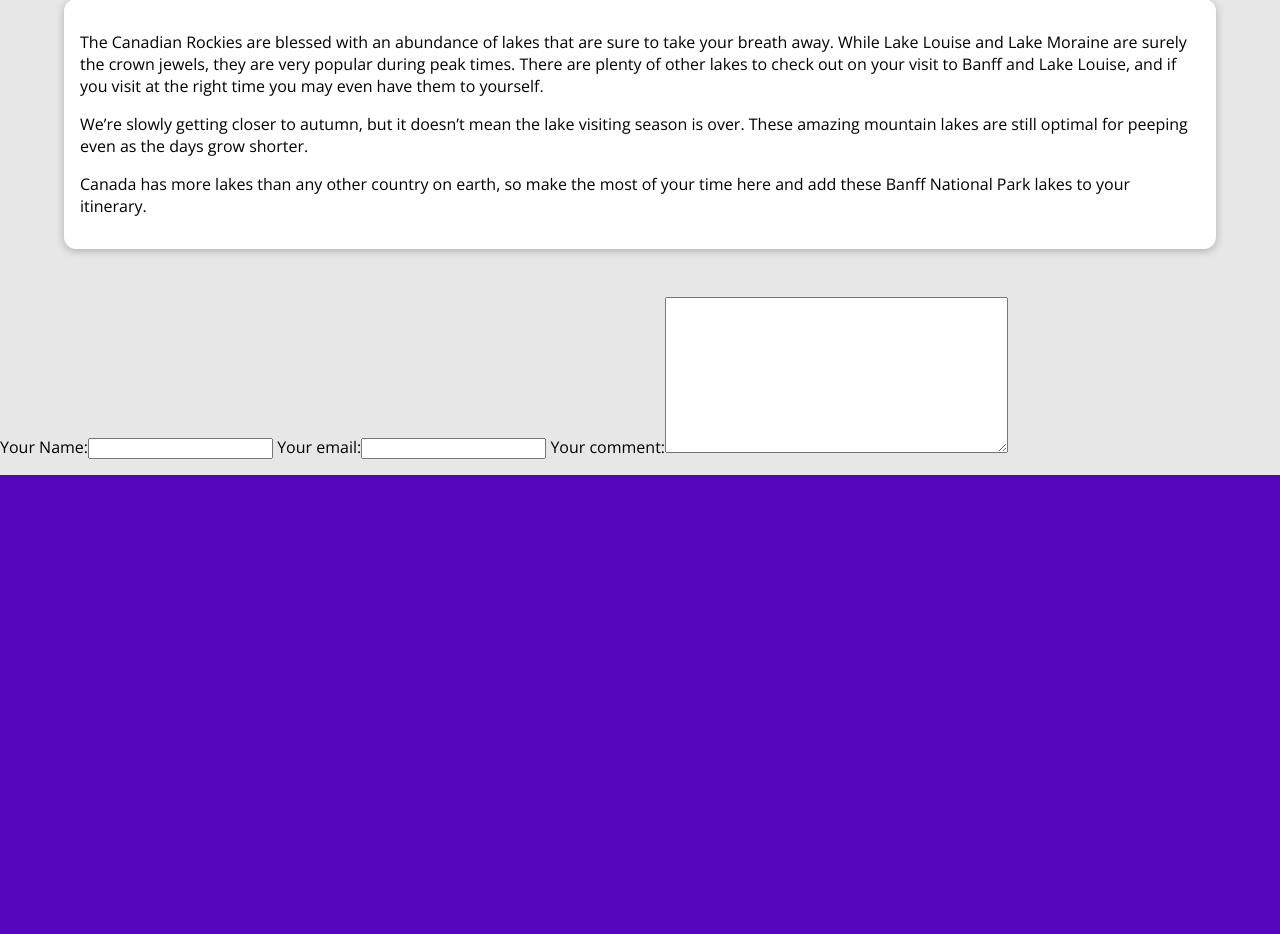
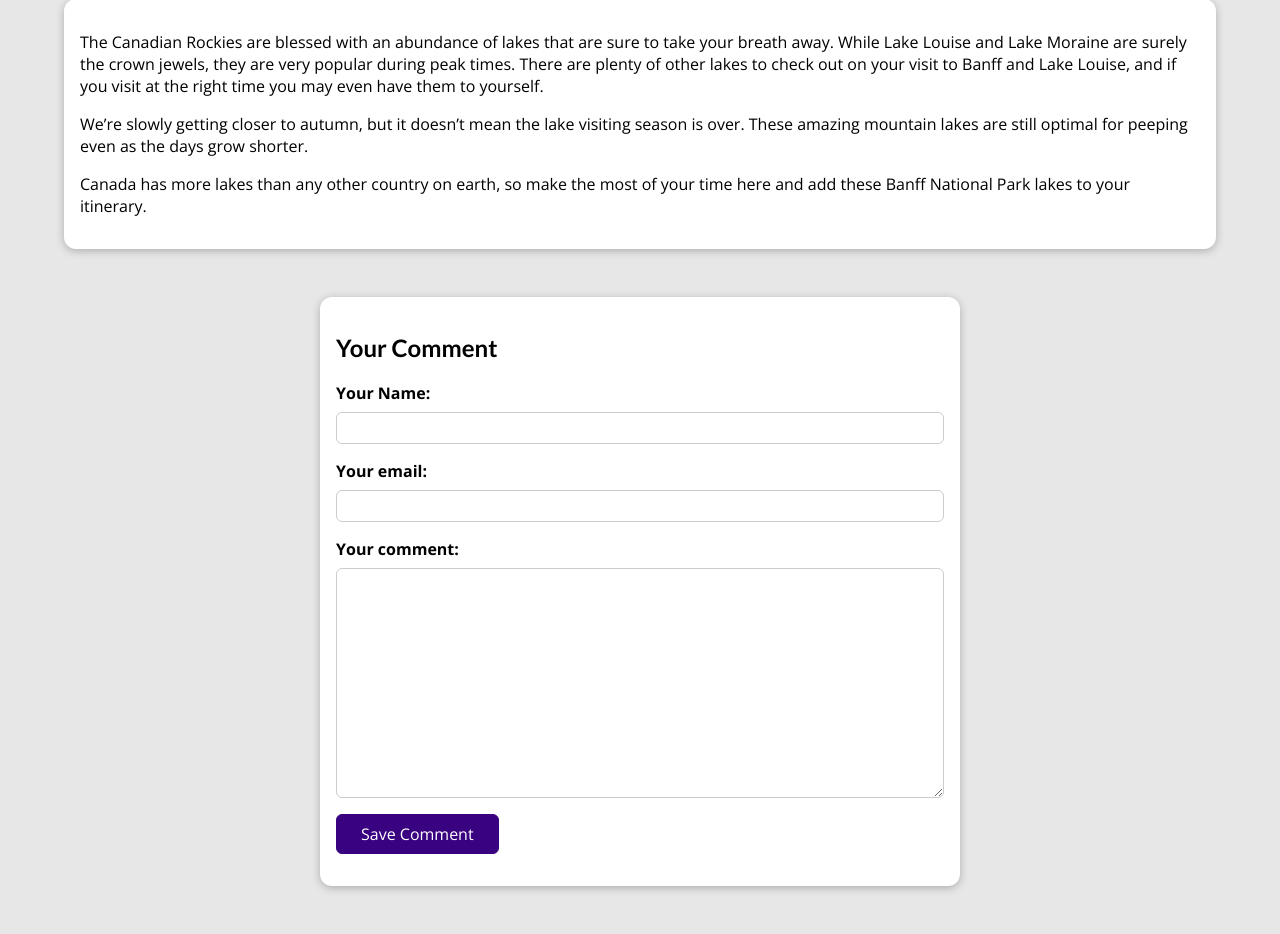
Before and after one commit to NSale/blod_exercise, a Django app: a page that uses blog/templates/blog/post_detail.html in a window 1280 px wide. Shown: the part 529-1463 px from the top of the page. Before the commit the page ends 1004 px from the top, so only its background shows below. Run offline with Django 3.2, Linux system fonts and the light colour scheme; data comes from the database, SQL or seed files in the repository.

Commit message:
comment form styling

```diff
--- a/blog/static/blog/post_detail.css
+++ b/blog/static/blog/post_detail.css
@@ -56,6 +56,25 @@ body {
   font-weight: bold;
 }
 
+#read-later {
+  margin: 2rem 0;
+}
+
+#read-later button {
+  background-color: transparent;
+  border: 1px solid white;
+  padding: 0.5rem 2rem;
+  font: inherit;
+  color: white;
+  cursor: pointer;
+}
+
+#read-later button:hover,
+#read-later button:active {
+  background-color: white;
+  color: #390281;
+}
+
 main {
   width: 90%;
   max-width: 90rem;
@@ -72,3 +91,113 @@ main {
     padding: 0.5rem 1rem;
     border-radius: 8px;
 }
+
+#comment-form {
+  margin: 3rem auto;
+  width: 90%;
+  max-width: 40rem;
+  border-radius: 12px;
+  background-color: white;
+  box-shadow: 0 2px 8px rgba(0, 0, 0, 0.25);
+  padding: 1rem;
+}
+
+#comment-form button {
+  font: inherit;
+  background-color: #390281;
+  color: white;
+  border: 1px solid #390281;
+  padding: 0.5rem 1.5rem;
+  border-radius: 6px;
+  cursor: pointer;
+}
+
+#comment-form button:hover,
+#comment-form button:active {
+  background-color: #4f0ba7;
+  border-color: #4f0ba7;
+}
+
+.form-control {
+  margin-bottom: 1rem;
+}
+
+.form-control label {
+  font-weight: bold;
+  margin-bottom: 0.5rem;
+  display: block;
+}
+
+.form-control input,
+.form-control textarea {
+  display: block;
+  width: 100%;
+  font: inherit;
+  padding: 0.25rem;
+  border-radius: 6px;
+  border: 1px solid #ccc;
+}
+
+.errorlist {
+  list-style: none;
+  margin: 0.5rem 0;
+  padding: 0;
+  color: #d6000b;
+}
+
+.invalid label {
+  color: #d6000b;
+}
+
+.invalid input,
+.invalid textarea {
+  border-color: #d6000b;
+  background-color: #ffe6e7;
+}
+
+#alert {
+  margin: 8rem auto 3rem auto;
+  border: 1px solid #d6000b;
+  background-color: #ffe6e7;
+  padding: 1rem;
+  width: 90%;
+  max-width: 40rem;
+}
+
+#alert a {
+  text-decoration: none;
+  border: 1px solid #d6000b;
+  background-color: #d6000b;
+  color: white;
+  padding: 0.25rem 1.5rem;
+  border-radius: 6px;
+}
+
+#comments {
+  margin: 3rem auto;
+  width: 90%;
+  max-width: 60rem;
+  border-radius: 12px;
+  background-color: white;
+  box-shadow: 0 2px 8px rgba(0, 0, 0, 0.25);
+  padding: 1rem 2rem;
+}
+
+#comments ul {
+  list-style: none;
+  margin: 0;
+  padding: 0;
+}
+
+#comments li {
+  margin-bottom: 1rem;
+  border-bottom: 2px solid #ccc;
+}
+
+#comments li:last-of-type {
+  border-bottom: none;
+}
+
+#comments h2 {
+  color: #464646;
+}
--- a/blog/templates/blog/post_detail.html
+++ b/blog/templates/blog/post_detail.html
@@ -31,9 +31,17 @@
         {{ post.content|linebreaks }}
     </main>
 
-    <div>
+    <section id="comment-form">
+        <h2>Your Comment</h2>
         <form>
-            {{ comment_form }}
+            {% for form_field in comment_form %}
+                <div class="form-control">
+                    {{ form_field.label_tag }}
+                    {{ form_field }}
+                    {{ form_field.errors }}
+                </div>
+            {% endfor %}
+            <button>Save Comment</button>
         </form>
-    </div>
+    </section>
 {% endblock %}
```
